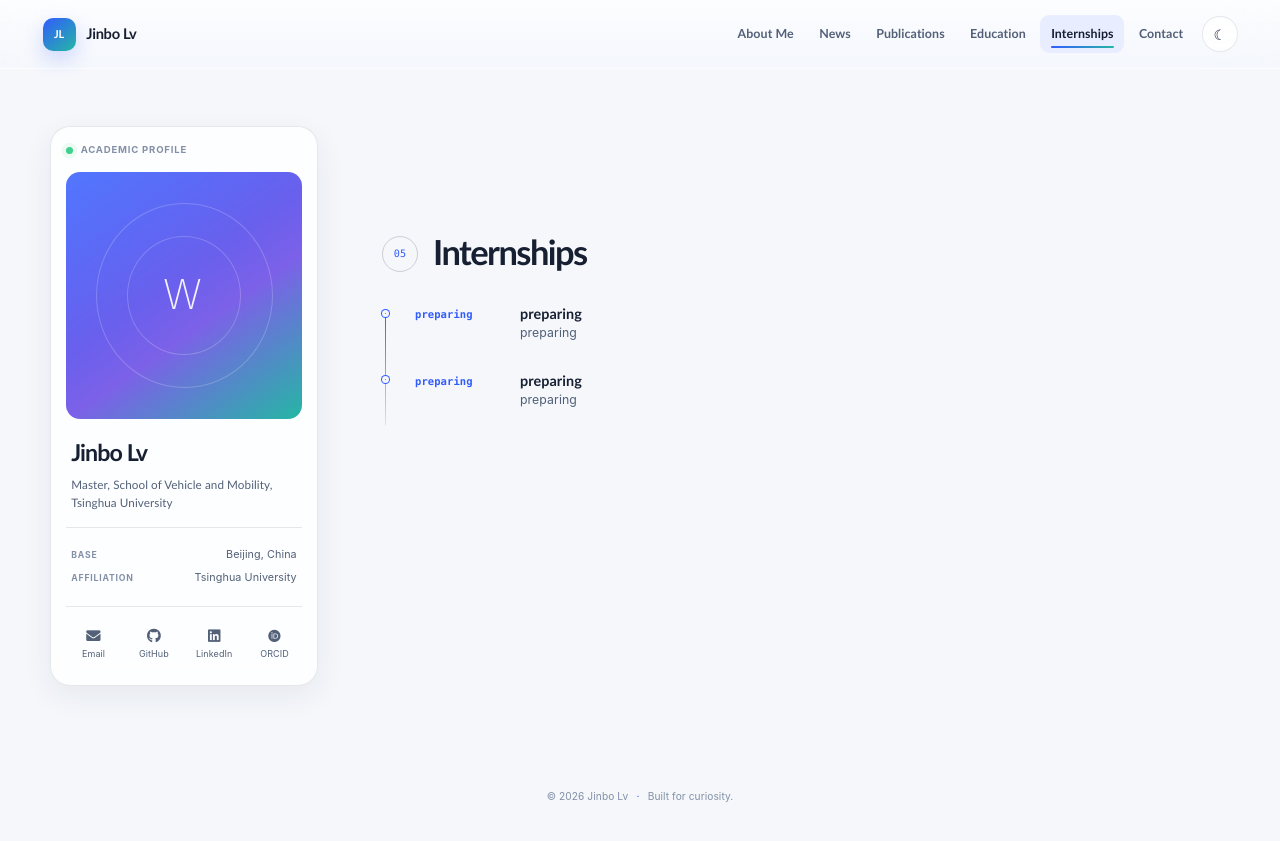
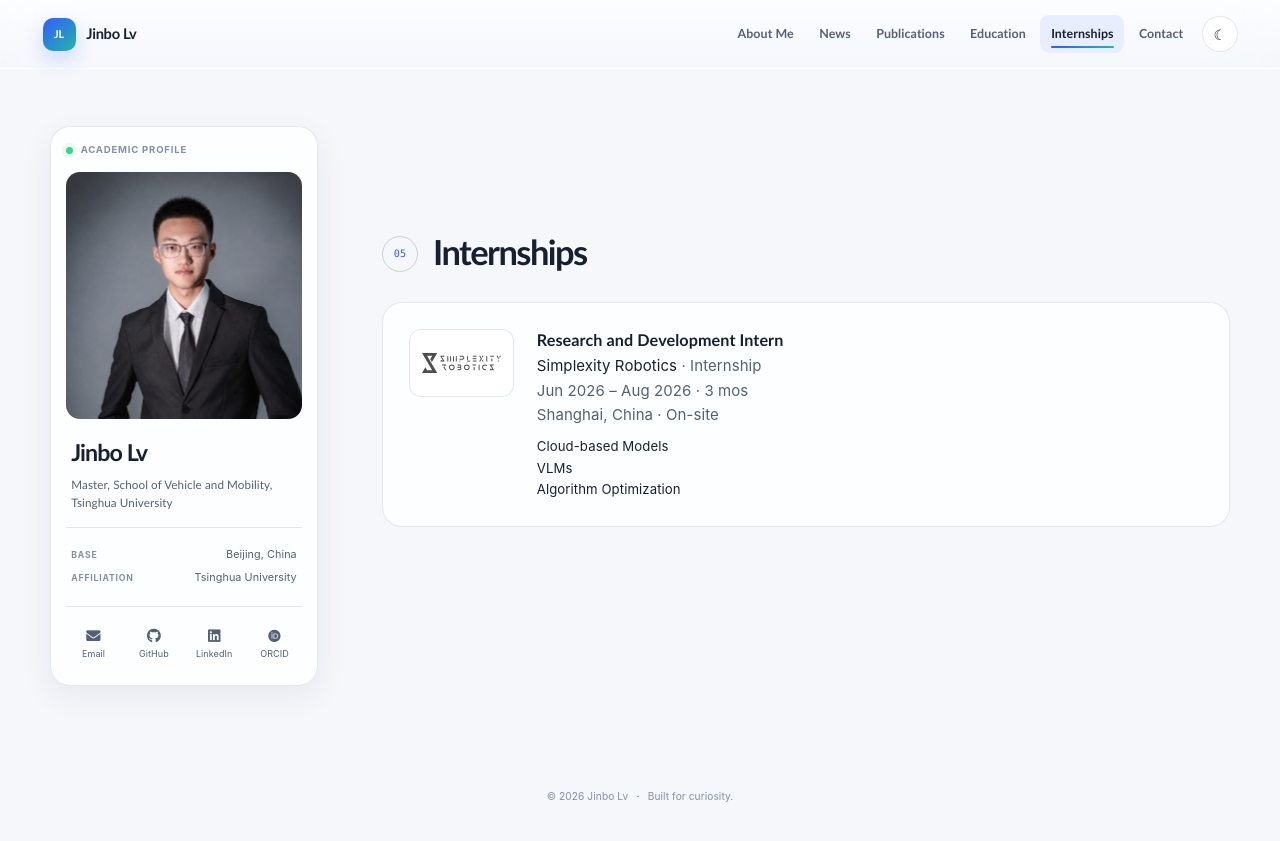
Before and after one commit to JinboLv/JinboLv.github.io, a Jekyll site: the page built from _pages/includes/internships.md, in a window 1280 px wide. Shown: the top 841 px of the page. Built offline with Jekyll 4.4.1, drawn with Linux system fonts in a browser that asks for light colours; some web fonts are replaced; our own code applies the rules of GitHub Pages for plain Markdown files.

Commit message:
Add profile photo and intership experience

```diff
--- a/_config.yml
+++ b/_config.yml
@@ -12,8 +12,7 @@ baidu_site_verification:
 
 author:
   name: "Jinbo Lv"
-  # avatar: "/images/profile.jpg"
-  avatar:
+  avatar: "/assets/images/ljb.jpg"
   bio: "Master, School of Vehicle and Mobility, Tsinghua University"
   location: "Beijing, China"
   affiliation: "Tsinghua University"
--- a/_pages/includes/internships.md
+++ b/_pages/includes/internships.md
@@ -6,14 +6,31 @@
     </div>
   </header>
 
-  <div class="timeline">
-    <article class="timeline-item">
-      <time>preparing</time>
-      <div><h3>preparing</h3><p>preparing</p></div>
-    </article>
-    <article class="timeline-item">
-      <time>preparing</time>
-      <div><h3>preparing</h3><p>preparing</p></div>
+  <div class="internship-list">
+    <article class="internship-card">
+      <div class="internship-card__logo">
+        <img class="internship-card__logo-light"
+             src="{{ '/assets/images/simplexity_logo_en_dark.svg' | relative_url }}"
+             alt="Simplexity logo">
+        <img class="internship-card__logo-dark"
+             src="{{ '/assets/images/simplexity_logo_en.svg' | relative_url }}"
+             alt="Simplexity logo">
+      </div>
+
+      <div class="internship-card__content">
+        <h3>Research and Development Intern</h3>
+        <p class="internship-card__company">Simplexity Robotics <span>· Internship</span></p>
+        <p class="internship-card__meta">
+          <time datetime="2026-06">Jun 2026</time> – <time datetime="2026-08">Aug 2026</time> · 3 mos
+        </p>
+        <p class="internship-card__meta">Shanghai, China · On-site</p>
+
+        <ul class="internship-card__work" aria-label="Responsibilities">
+          <li>Cloud-based Models</li>
+          <li>VLMs</li>
+          <li>Algorithm Optimization</li>
+        </ul>
+      </div>
     </article>
   </div>
 </section>
--- a/assets/css/main.scss
+++ b/assets/css/main.scss
@@ -950,6 +950,86 @@ button:focus-visible {
 .timeline-item h3 { color: var(--ink); font-size: 0.96rem; }
 .timeline-item p { color: var(--ink-soft); font-size: 0.82rem; }
 
+/* Internships */
+.internship-list {
+  display: grid;
+  gap: 1rem;
+}
+
+.internship-card {
+  display: grid;
+  grid-template-columns: 7rem minmax(0, 1fr);
+  gap: 1.5rem;
+  align-items: start;
+  padding: clamp(1.25rem, 3vw, 1.75rem);
+  border: 1px solid var(--line);
+  border-radius: var(--radius-md);
+  background: var(--surface);
+  transition: transform 0.35s var(--ease-out), border-color 0.25s ease, box-shadow 0.35s ease;
+}
+
+.internship-card:hover {
+  border-color: var(--line-strong);
+  box-shadow: var(--shadow-sm);
+  transform: translateY(-4px);
+}
+
+.internship-card__logo {
+  display: grid;
+  place-items: center;
+  min-height: 4.5rem;
+  padding: 1rem 0.8rem;
+  border: 1px solid var(--line);
+  border-radius: var(--radius-sm);
+  background: var(--surface-solid);
+}
+
+.internship-card__logo img {
+  grid-area: 1 / 1;
+  display: block;
+  width: 100%;
+  height: auto;
+}
+
+.internship-card__logo-dark { display: none !important; }
+[data-theme="dark"] .internship-card__logo-light { display: none; }
+[data-theme="dark"] .internship-card__logo-dark { display: block !important; }
+
+.page__content .internship-card__content h3 {
+  margin: 0 0 0.08rem;
+  color: var(--ink);
+  font-size: 1.08rem;
+  line-height: 1.4;
+}
+
+.internship-card__content p { margin: 0; }
+
+.internship-card__company {
+  color: var(--ink);
+  font-size: 0.92rem;
+}
+
+.internship-card__company span,
+.internship-card__meta { color: var(--ink-soft); }
+
+.internship-card__meta {
+  font-size: 0.84rem;
+  line-height: 1.55;
+}
+
+.page__content .internship-card__work {
+  margin: 0.7rem 0 0;
+  padding: 0;
+  color: var(--ink);
+  list-style: none;
+}
+
+.page__content .internship-card__work li {
+  margin: 0.05rem 0;
+  font-size: 0.88rem;
+  line-height: 1.55;
+}
+
 /* Project cards */
 .project-grid {
   display: grid;
@@ -1340,6 +1420,8 @@ button:focus-visible {
   .section-heading--with-note { grid-template-columns: 2.4rem 1fr; }
   .section-heading--with-note > p { display: none; }
   .timeline-item { grid-template-columns: 1fr; gap: 0.15rem; }
+  .internship-card { grid-template-columns: 5rem minmax(0, 1fr); gap: 1rem; padding: 1rem; }
+  .internship-card__logo { min-height: 3.6rem; padding: 0.8rem 0.6rem; }
   .publication-item { grid-template-columns: 1fr; gap: 0.35rem; }
   .page__content .education-list li { grid-template-columns: 1fr; gap: 0.3rem; padding-left: 2rem; }
   .journey-grid { grid-template-columns: 1fr; }
```
Also changed, not shown: assets/images/ljb.jpg (added), assets/images/simplexity_logo_en.svg (added), assets/images/simplexity_logo_en_dark.svg (added).
